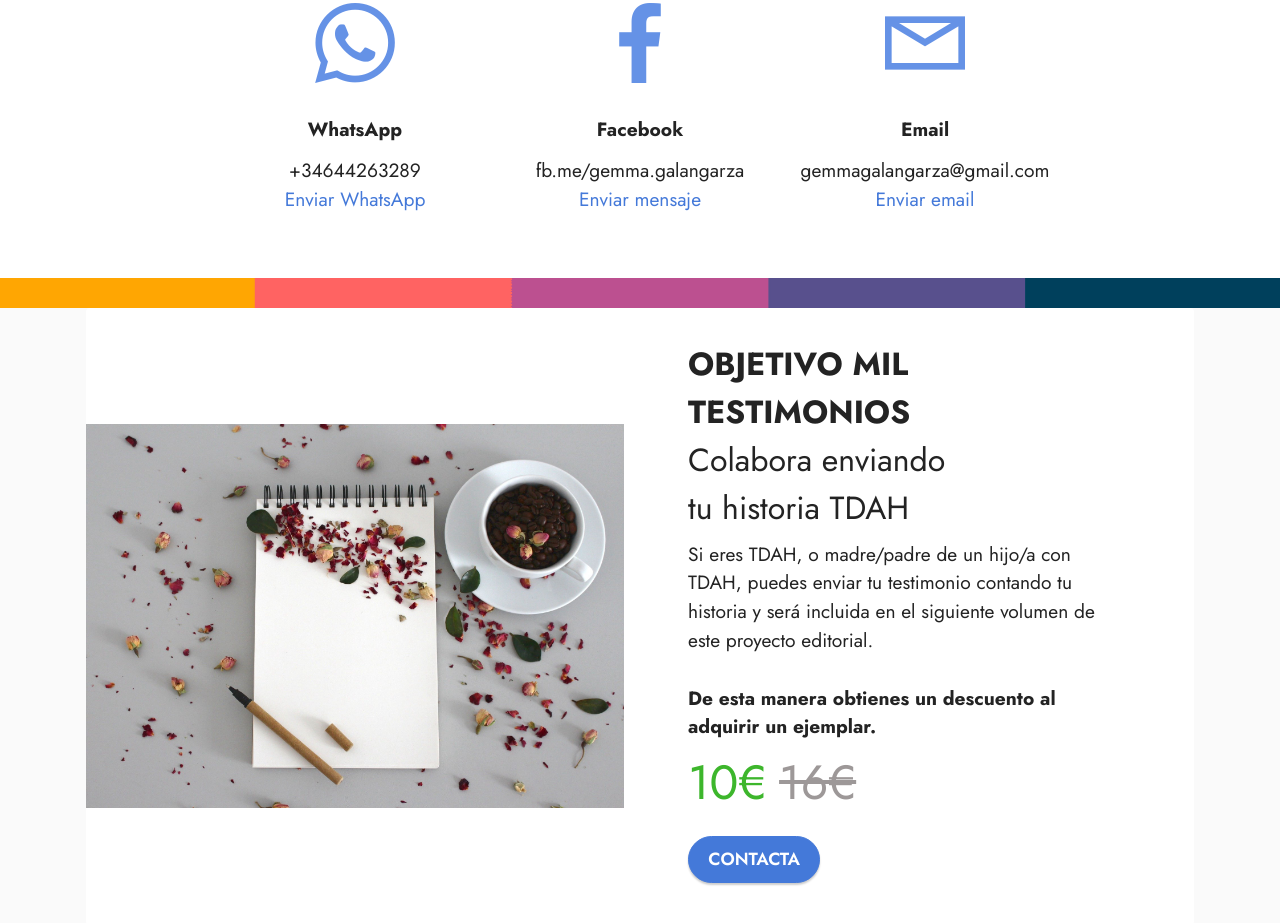
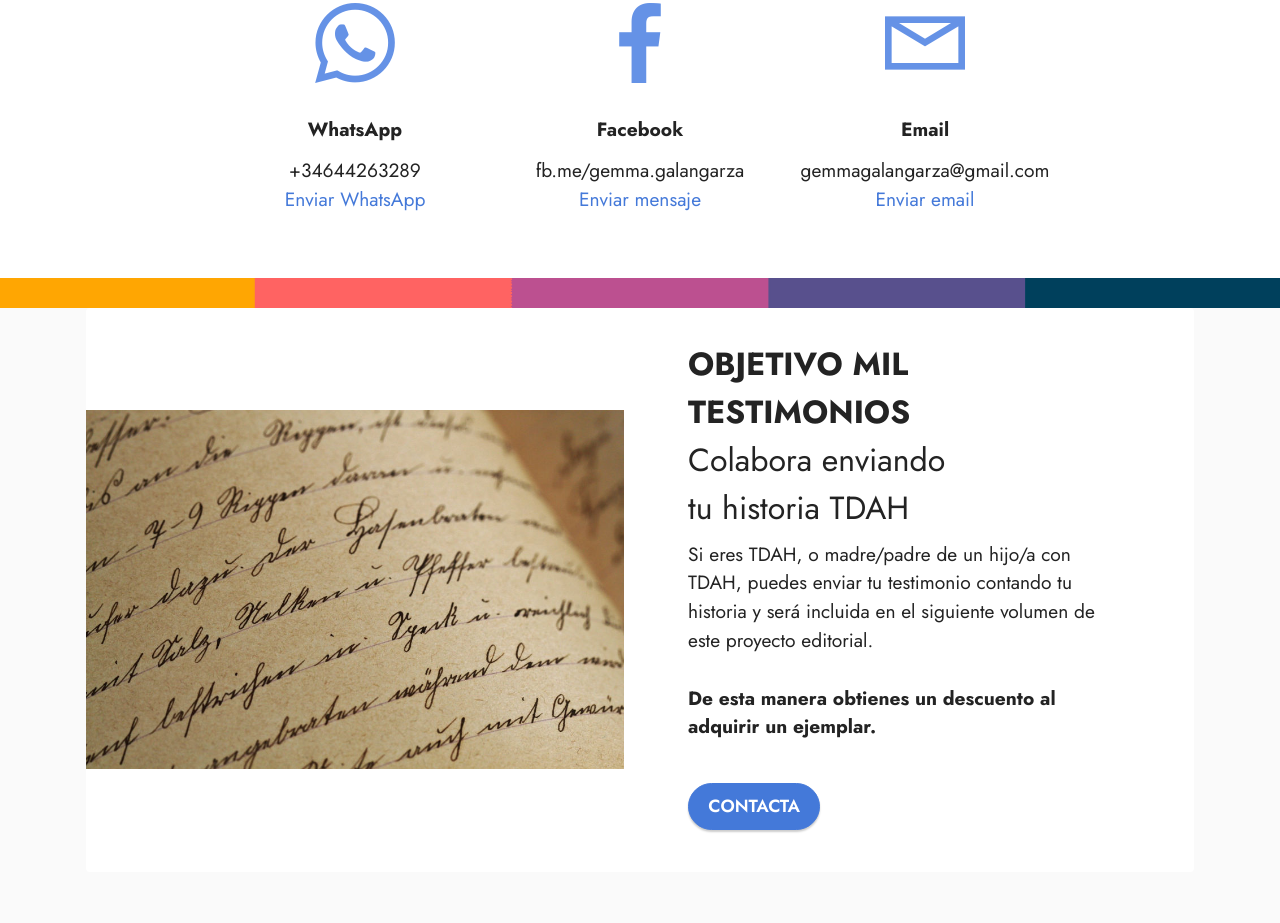
Before and after one commit to etheranoon/testimoniostdah, a plain HTML site: page index.html in a window 1280 px wide. Shown: the part 11063-11986 px from the top of the page. Drawn offline with Linux system fonts and the light colour scheme; files whose address does not match are found by name.

Commit message:
Add files via upload

```diff
--- a/index.html
+++ b/index.html
@@ -479,7 +479,7 @@
             <div class="row align-items-center">
                 <div class="col-12 col-lg-6">
                     <div class="image-wrapper">
-                        <img src="assets/images/mbr-1887x1346.jpg" alt="Mobirise">
+                        <img src="assets/images/mbr-952x635.jpg" alt="Mobirise">
                     </div>
                 </div>
                 <div class="col-12 col-lg">
@@ -487,10 +487,7 @@
                         <h5 class="mbr-title mbr-fonts-style display-5">
                             <strong>OBJETIVO MIL<br>TESTIMONIOS<br></strong>Colabora enviando<br>tu historia TDAH</h5>
                         <p class="mbr-text mbr-fonts-style display-7">Si eres TDAH, o madre/padre de un hijo/a con TDAH, puedes enviar tu testimonio contando tu historia y será incluida en el siguiente volumen de este proyecto editorial.&nbsp;<br><br><strong>De esta manera obtienes un descuento al adquirir un ejemplar.</strong><br></p>
-                        <div class="cost">
-                            <span class="currentcost mbr-fonts-style pr-2 display-2">10€</span>
-                            <span class="oldcost mbr-fonts-style display-2">16€</span>
-                        </div>
+
                         <div class="mbr-section-btn pt-3"><a href="index.html#content5-9g" class="btn btn-primary display-4">CONTACTA</a></div>
                     </div>
                 </div>
@@ -636,7 +633,7 @@
             </div>
         </div>
     </div>
-</section><section style="background-color: #fff; font-family: -apple-system, BlinkMacSystemFont, 'Segoe UI', 'Roboto', 'Helvetica Neue', Arial, sans-serif; color:#aaa; font-size:12px; padding: 0; align-items: center; display: flex;"><a href="https://mobirise.site/k" style="flex: 1 1; height: 3rem; padding-left: 1rem;"></a><p style="flex: 0 0 auto; margin:0; padding-right:1rem;">Mobirise site software - <a href="https://mobirise.site/n" style="color:#aaa;">Find more</a></p></section><script src="assets/web/assets/jquery/jquery.min.js"></script>  <script src="assets/popper/popper.min.js"></script>  <script src="assets/tether/tether.min.js"></script>  <script src="assets/bootstrap/js/bootstrap.min.js"></script>  <script src="assets/smoothscroll/smooth-scroll.js"></script>  <script src="assets/viewportchecker/jquery.viewportchecker.js"></script>  <script src="assets/bootstrapcarouselswipe/bootstrap-carousel-swipe.js"></script>  <script src="assets/mbr-testimonials-slider/mbr-testimonials-slider.js"></script>  <script src="assets/theme/js/script.js"></script>
+</section><section style="background-color: #fff; font-family: -apple-system, BlinkMacSystemFont, 'Segoe UI', 'Roboto', 'Helvetica Neue', Arial, sans-serif; color:#aaa; font-size:12px; padding: 0; align-items: center; display: flex;"><a href="https://mobirise.site/d" style="flex: 1 1; height: 3rem; padding-left: 1rem;"></a><p style="flex: 0 0 auto; margin:0; padding-right:1rem;">Mobirise free maker - <a href="https://mobirise.site/o" style="color:#aaa;">Check this</a></p></section><script src="assets/web/assets/jquery/jquery.min.js"></script>  <script src="assets/popper/popper.min.js"></script>  <script src="assets/tether/tether.min.js"></script>  <script src="assets/bootstrap/js/bootstrap.min.js"></script>  <script src="assets/smoothscroll/smooth-scroll.js"></script>  <script src="assets/viewportchecker/jquery.viewportchecker.js"></script>  <script src="assets/bootstrapcarouselswipe/bootstrap-carousel-swipe.js"></script>  <script src="assets/mbr-testimonials-slider/mbr-testimonials-slider.js"></script>  <script src="assets/theme/js/script.js"></script>
 
 
   <input name="animation" type="hidden">
```
Also changed, not shown: assets/images/mbr-952x635.jpg (added).
